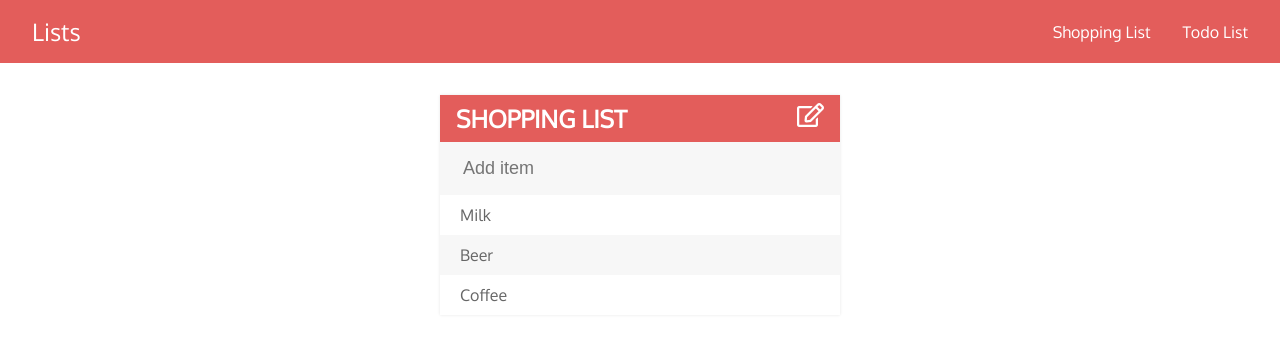
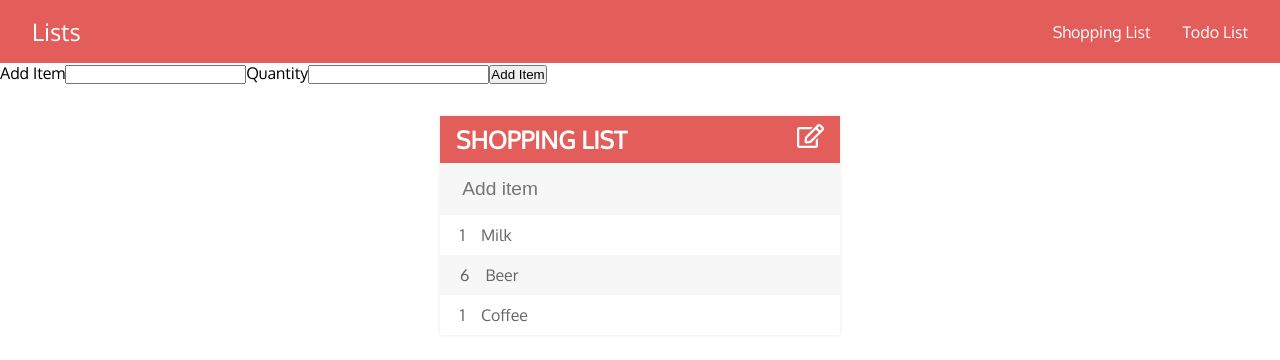
Before and after one commit to madeleinewoodbury/lists, a React (Create React App) app: page /shopping in a window 1280 px wide. Shown: the top 360 px of the page. Built offline with nearby package versions, Linux system fonts and the light colour scheme.

Commit message:
Add items to shopping list functionality implemented

```diff
--- a/src/App.js
+++ b/src/App.js
@@ -1,10 +1,11 @@
 import React, { Component } from "react";
 import { BrowserRouter as Router, Route, Switch } from "react-router-dom";
-import "./App.css";
 import Header from "./components/layout/Header";
 import Home from "./components/page/Home";
-import ShoppingItems from "./components/page/shopping/ShoppingItems";
+import ShoppingList from "./components/page/shopping/ShoppingList";
 import { Provider } from "./context";
+
+import "./App.css";
 
 class App extends Component {
   render() {
@@ -15,7 +16,7 @@ class App extends Component {
             <Header />
             <Switch>
               <Route exact path="/" component={Home} />
-              <Route exact path="/shopping" component={ShoppingItems} />
+              <Route exact path="/shopping" component={ShoppingList} />
             </Switch>
           </div>
         </Router>
--- /dev/null
+++ b/src/components/page/shopping/AddShoopingItem.js
@@ -0,0 +1,48 @@
+import React, { Component } from "react";
+import { Consumer } from "../../../context";
+
+class AddShoopingItem extends Component {
+  state = {
+    name: "",
+    quantity: ""
+  };
+
+  onSubmit = (dispatch, e) => {
+    e.preventDefault();
+
+    const { name, quantity } = this.state;
+
+    const newItem = {
+      id: 12,
+      name,
+      quantity
+    };
+
+    dispatch({ type: "ADD_SHOPPING_ITEM", payload: newItem });
+  };
+
+  onChange = e => this.setState({ [e.target.name]: e.target.value });
+
+  render() {
+    return (
+      <Consumer>
+        {value => {
+          const { dispatch } = value;
+          return (
+            <div>
+              <form onSubmit={this.onSubmit.bind(this, dispatch)}>
+                <label htmlFor="name">Add Item</label>
+                <input type="text" name="name" onChange={this.onChange} />
+                <label htmlFor="quantity">Quantity</label>
+                <input type="text" name="quantity" onChange={this.onChange} />
+                <input type="submit" value="Add Item" />
+              </form>
+            </div>
+          );
+        }}
+      </Consumer>
+    );
+  }
+}
+
+export default AddShoopingItem;
--- a/src/components/page/shopping/Shopping.css
+++ b/src/components/page/shopping/Shopping.css
@@ -5,7 +5,7 @@
   background: #f7f7f7;
 }
 
-h1 {
+#shopping-list h1 {
   background: #e35d5b;
   color: white;
   margin: 0;
@@ -14,7 +14,22 @@ h1 {
   font-size: 1.5rem;
 }
 
-ul {
+#shopping-list input {
+  font-size: 1.2rem;
+  background: #f7f7f7;
+  width: 100%;
+  padding: 0.75rem 0.75rem 0.75rem 1.2rem;
+  color: #333;
+  border: 3px solid rgba(0, 0, 0, 0);
+}
+
+#shopping-list input:focus {
+  background: white;
+  border: 3px solid #e35d5b;
+  outline: none;
+}
+
+#shopping-list ul {
   list-style: none;
 }
 
@@ -29,6 +44,10 @@ ul {
   background: #f7f7f7;
 }
 
+.quantity {
+  margin-right: 1rem;
+}
+
 .delete {
   background: #e74c3c;
   height: 40px;
@@ -39,27 +58,12 @@ ul {
   display: inline-block;
   transition: 0.2s linear;
   opacity: 0;
+  cursor: pointer;
 }
 
-li:hover .delete {
+.shopping-item:hover .delete {
   width: 40px;
   opacity: 1;
-}
-
-input {
-  font-size: 18px;
-  background: #f7f7f7;
-  width: 100%;
-  padding: 13px 13px 13px 20px;
-  box-sizing: border-box;
-  color: #2980b9;
-  border: 3px solid rgba(0, 0, 0, 0);
-}
-
-input:focus {
-  background: white;
-  border: 3px solid #2980b9;
-  outline: none;
 }
 
 .completed {
--- a/src/components/page/shopping/Shopping.js
+++ b/src/components/page/shopping/Shopping.js
@@ -1,7 +1,6 @@
 import React, { Component } from "react";
 import PropTypes from "prop-types";
 import { Consumer } from "../../../context";
-import TextInputGroup from "../../layout/TextInputGroup";
 import "./Shopping.css";
 
 class Shopping extends Component {
@@ -18,8 +17,12 @@ class Shopping extends Component {
           return (
             <li className="shopping-item">
               <span className="delete">
-                <i className="fas fa-trash-alt" />
+                <i
+                  className="fas fa-trash-alt"
+                  onClick={this.onDeleteClick.bind(this, id, dispatch)}
+                />
               </span>
+              <span className="quantity">{quantity}</span>
               {name}
             </li>
           );
--- a/src/components/page/shopping/ShoppingItems.js
+++ b/src/components/page/shopping/ShoppingList.js
@@ -1,9 +1,10 @@
 import React, { Component } from "react";
+import { Consumer } from "../../../context";
 import Shopping from "./Shopping";
-import { Consumer } from "../../../context";
+import AddShoppingItem from "./AddShoopingItem";
 import "./Shopping.css";
 
-class ShoppingItems extends Component {
+class ShoppingList extends Component {
   render() {
     return (
       <Consumer>
@@ -11,6 +12,7 @@ class ShoppingItems extends Component {
           const { shoppingItems } = value;
           return (
             <React.Fragment>
+              <AddShoppingItem />
               <div id="shopping-list">
                 <h1>
                   Shopping List <i className="far fa-edit" />
@@ -30,4 +32,4 @@ class ShoppingItems extends Component {
   }
 }
 
-export default ShoppingItems;
+export default ShoppingList;
--- a/src/context.js
+++ b/src/context.js
@@ -11,10 +11,10 @@ const reducer = (state, action) => {
           item => item.id !== action.payload
         )
       };
-    case "DELETE_LIST_ITEM":
+    case "ADD_SHOPPING_ITEM":
       return {
         ...state,
-        listItems: state.listItems.filter(item => item.id !== action.payload)
+        shoppingItems: [action.payload, ...state.shoppingItems]
       };
     default:
       return state;
```
